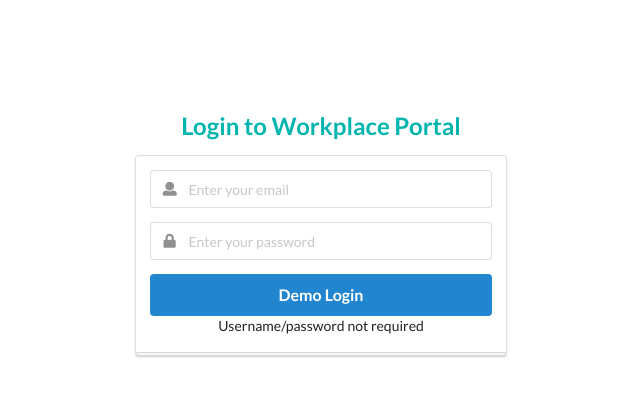
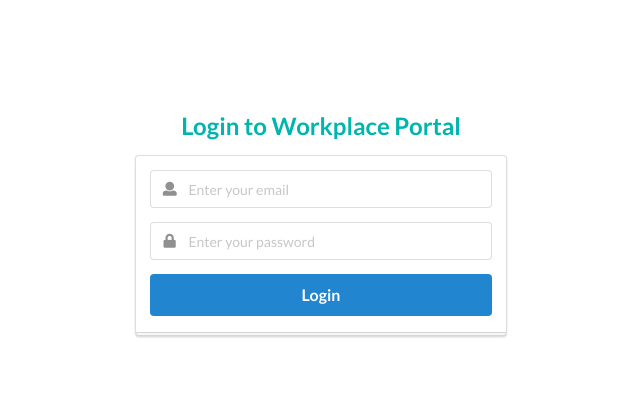
Before and after one commit to shivaneeshinde/HappyWorkPlace, a React (Create React App) app in the folder frontend/: page / in a window 1280 px wide. Shown: the top 396 px of the page, without its empty margins (319-959 px from the left). Built offline with nearby package versions, Linux system fonts and the light colour scheme.

Commit message:
Update Login.js

```diff
--- a/frontend/src/components/Login.js
+++ b/frontend/src/components/Login.js
@@ -88,9 +88,8 @@ class Login extends Component {
                 className="ui fluid large blue submit button"
                 onClick={this.handleSubmit}
               >
-                Demo Login
+                Login
               </div>
-              <p>Username/password not required</p>
             </div>
           </form>
           {this.state.invalid ? <div>Invalid Username or password</div> : ""}
```
